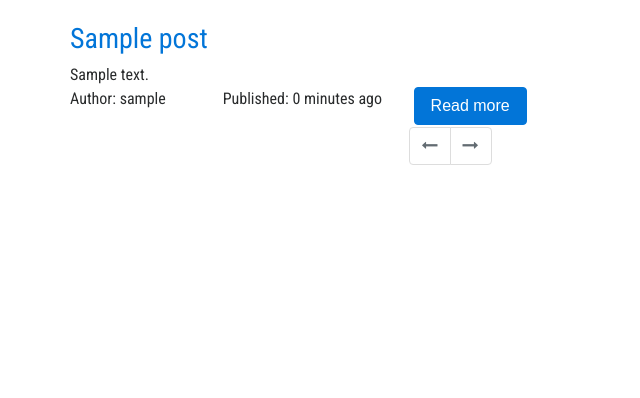
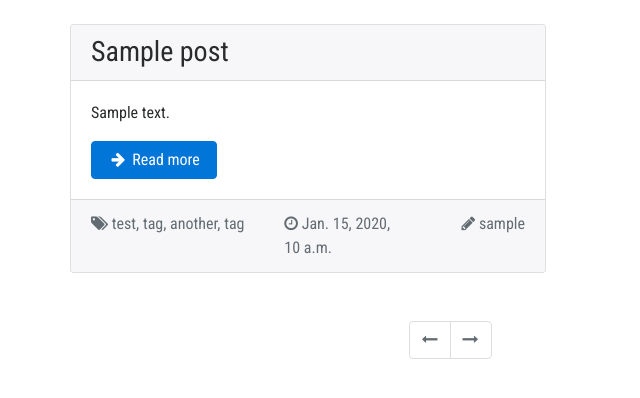
Before and after one commit to ilyakimavets/senpos_ga, a Django app: page /blog/ in a window 1280 px wide. Shown: the part 56-454 px from the top of the page, without its empty margins (0-640 px from the left). Run offline with Django 3.2, Linux system fonts and the light colour scheme; tables that the repository leaves empty hold one stand-in row (values such as "Sample post"); some libraries are stand-ins or nearby versions.

Commit message:
add Font Awesome icons, margin between posts

```diff
--- a/src/static/css/base.css
+++ b/src/static/css/base.css
@@ -3,3 +3,7 @@ body {
     font-family: 'Roboto Condensed', sans-serif;
     -webkit-font-smoothing: antialiased;
 }
+
+.post {
+    margin-bottom: 3rem;
+}
--- a/src/templates/blog/post_list.html
+++ b/src/templates/blog/post_list.html
@@ -2,32 +2,36 @@
 
 {% block content %}
     {% for post in posts %}
-        <div class="row">
-            <div class="panel panel-default">
-                <div class="panel-heading">
-                    <h3><a href="{{ post.get_absolute_url }}">{{ post.title }}</a></h3>
+        <div class="post row">
+            <div class="card">
+                <h3 class="card-header"><a href="{{ post.get_absolute_url }}"></a>{{ post.title }}</h3>
+                <div class="card-block">
+                    <p class="card-text">{{ post.content|truncatewords:100 }}</p>
+                    <a href="#" class="btn btn-primary"><i class="fa fa-arrow-right fa-fw" aria-hidden="true"></i> Read more</a>
                 </div>
-                <div class="panel-body">
-                    {{ post.content|truncatewords:100 }}
-                </div>
-                <div class="panel-footer">
+                <div class="card-footer text-muted">
                     <div class="row">
+                        <div class="col-md-5">
+                            {#                            TODO: ADD TAGS FUNCTIONALITY #}
+                            <i class="fa fa-tags" aria-hidden="true"></i> test, tag, another, tag
+                        </div>
                         <div class="col-md-4">
-                            <p>Author: {{ post.author }}</p>
+                            <i class="fa fa-clock-o" aria-hidden="true"></i> {{ post.created_at }}
                         </div>
-                        <div class="col-md-5">
-                            <p>Published: {{ post.created_at|timesince }} ago</p>
-                        </div>
-                        <div class="col-md-3">
-                            <button class="btn btn-primary read_btn">Read more</button>
+                        <div class="col-md-3 text-right">
+                            <i class="fa fa-pencil" aria-hidden="true"></i> {{ post.author }}
                         </div>
                     </div>
                 </div>
             </div>
         </div>
     {% empty %}
-        <div class="panel panel-default">
-            <div class="panel-body">No posts yet.</div>
+        <div class="card">
+            <div class="card-block">
+                <h3 class="card-title">No posts yet</h3>
+                <p class="card-text">Don't you want to try explore other stuff going on on this site?</p>
+                <a href="#" class="btn btn-primary">Explore!</a>
+            </div>
         </div>
     {% endfor %}
 
```
